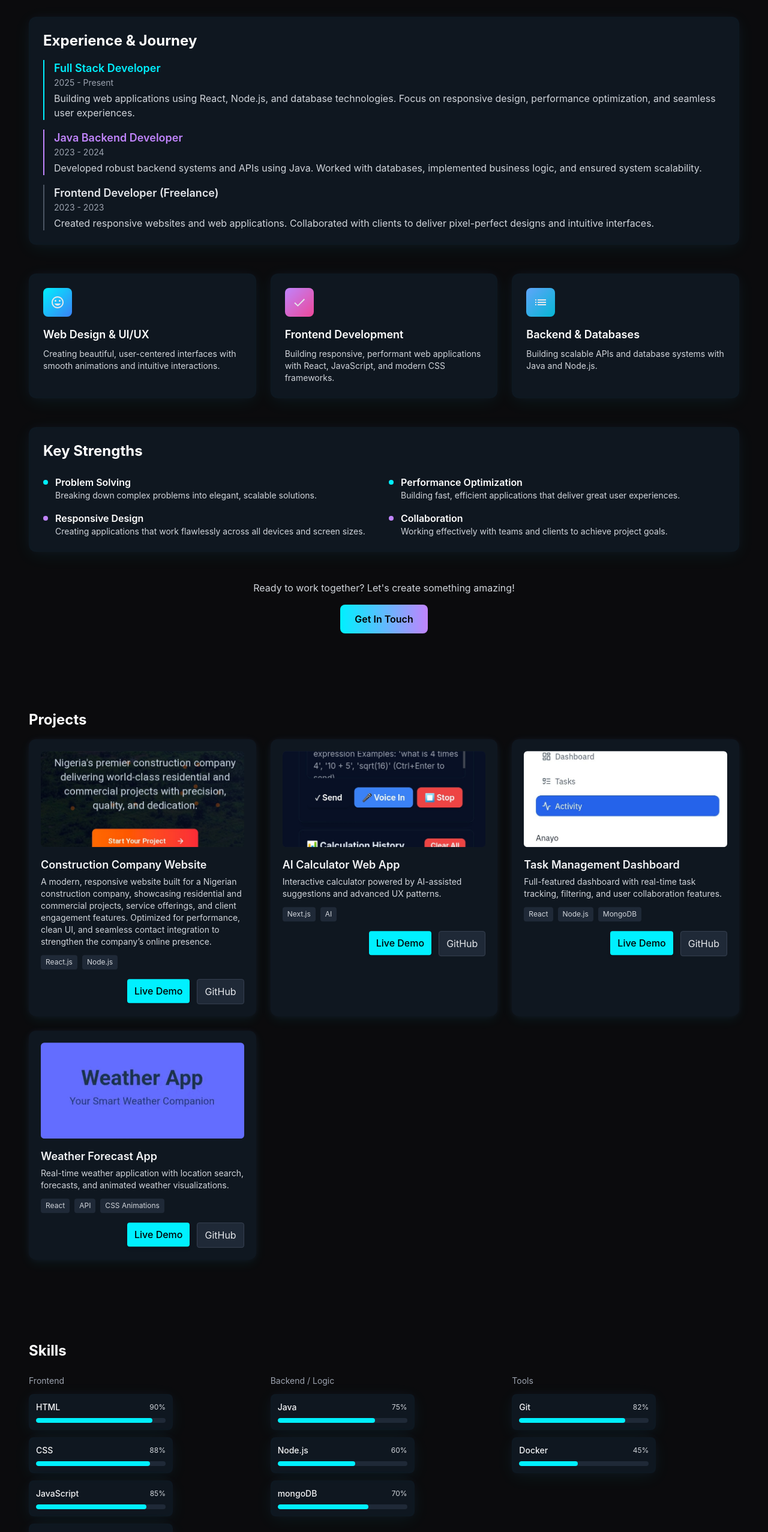
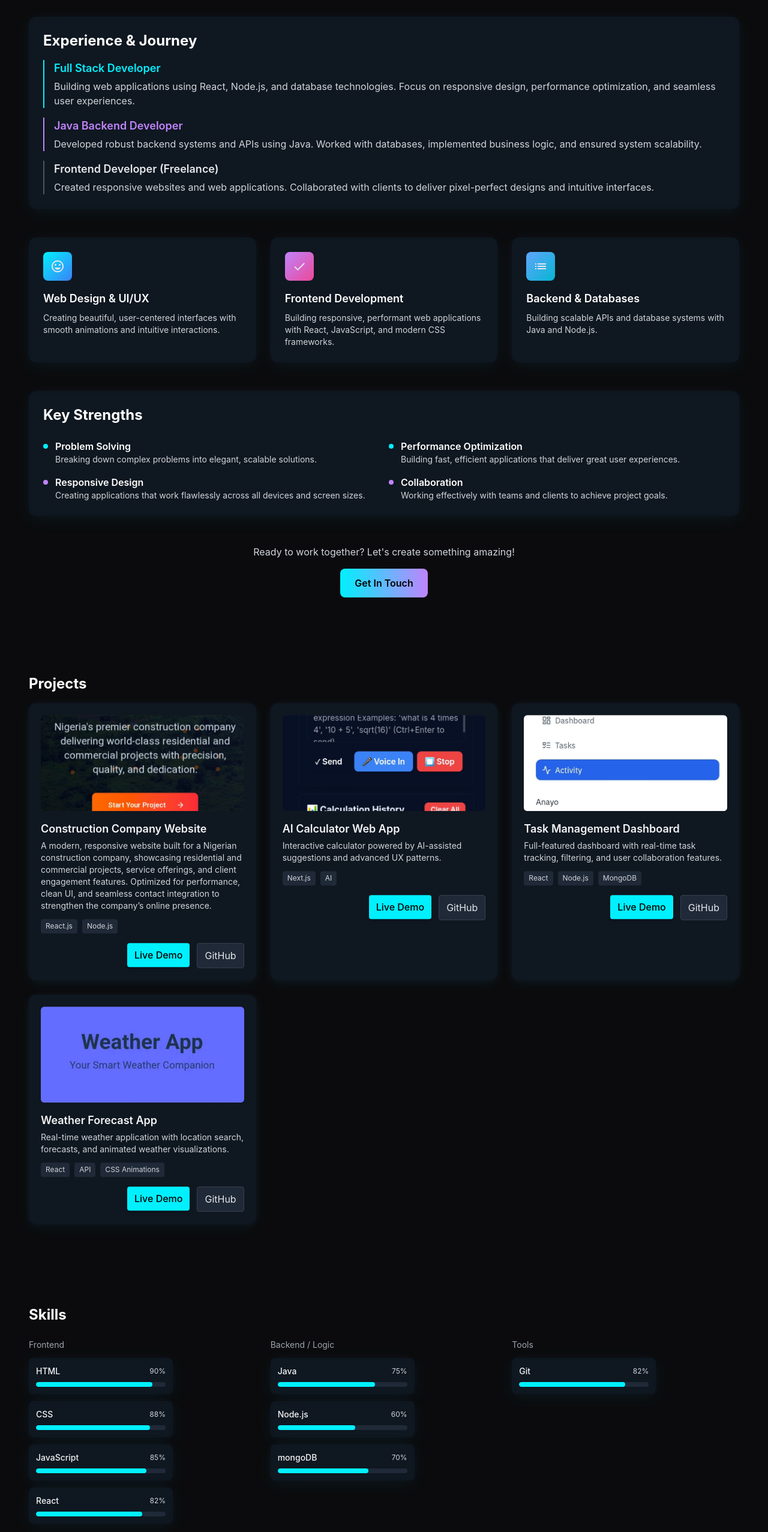
Before and after one commit to anayolico/my_portfolio, a React (Vite) app: page / in a window 1280 px wide. Shown: the part 960-3514 px from the top of the page at 60% size. Built offline with nearby package versions, Linux system fonts and the light colour scheme.

Commit message:
Fix routing

```diff
--- a/src/pages/About.jsx
+++ b/src/pages/About.jsx
@@ -65,17 +65,17 @@ export default function About(){
 				<div className="space-y-4">
 					<div className="border-l-2 border-neon-cyan pl-4">
 						<h4 className="text-lg font-semibold text-neon-cyan">Full Stack Developer</h4>
-						<p className="text-sm text-gray-400">2025 - Present</p>
+
 						<p className="text-gray-300 mt-1">Building web applications using React, Node.js, and database technologies. Focus on responsive design, performance optimization, and seamless user experiences.</p>
 					</div>
 					<div className="border-l-2 border-neon-purple pl-4">
 						<h4 className="text-lg font-semibold text-neon-purple">Java Backend Developer</h4>
-						<p className="text-sm text-gray-400">2023 - 2024</p>
+
 						<p className="text-gray-300 mt-1">Developed robust backend systems and APIs using Java. Worked with databases, implemented business logic, and ensured system scalability.</p>
 					</div>
 					<div className="border-l-2 border-gray-600 pl-4">
 						<h4 className="text-lg font-semibold text-gray-200">Frontend Developer (Freelance)</h4>
-						<p className="text-sm text-gray-400">2023 - 2023</p>
+
 						<p className="text-gray-300 mt-1">Created responsive websites and web applications. Collaborated with clients to deliver pixel-perfect designs and intuitive interfaces.</p>
 					</div>
 				</div>
--- a/src/pages/Contact.jsx
+++ b/src/pages/Contact.jsx
@@ -188,7 +188,7 @@ export default function Contact(){
               <a className="px-3 py-2 bg-gray-800 rounded text-gray-200" href={`mailto:${contactEmail}`}>Email</a>
               <a className="px-3 py-2 bg-gray-800 rounded text-gray-200" href={whatsappLink} target="_blank" rel="noopener noreferrer">WhatsApp</a>
               <a className="px-3 py-2 bg-gray-800 rounded text-gray-200" href="https://github.com/anayolico" target="_blank" rel="noopener noreferrer">GitHub</a>
-              <a className="px-3 py-2 bg-gray-800 rounded text-gray-200" href="https://www.linkedin.com/" target="_blank" rel="noopener noreferrer">LinkedIn</a>
+
             </div>
           </div>
         </div>
--- a/src/pages/Skills.jsx
+++ b/src/pages/Skills.jsx
@@ -6,7 +6,7 @@ export default function Skills(){
     {name:'HTML',level:90},{name:'CSS',level:88},{name:'JavaScript',level:85},{name:'React',level:82}
   ]
   const backend = [{name:'Java',level:75},{name:'Node.js',level:60}, {name:'mongoDB',level:70}]
-  const tools = [{name:'Git',level:82},{name:'Docker',level:45}]
+  const tools = [{name:'Git',level:82}]
 
   return (
     <section id="skills" className="py-16">
```
